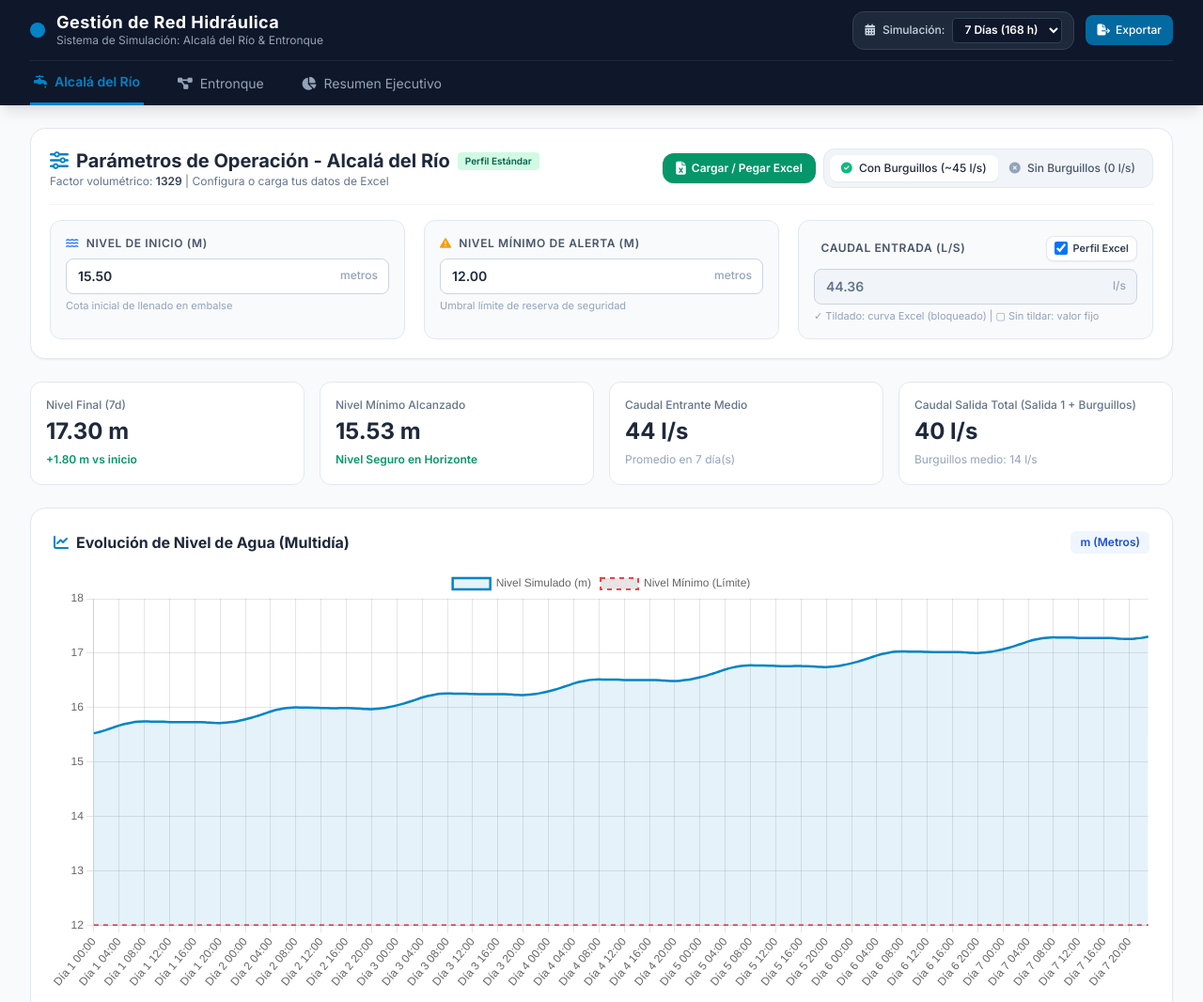
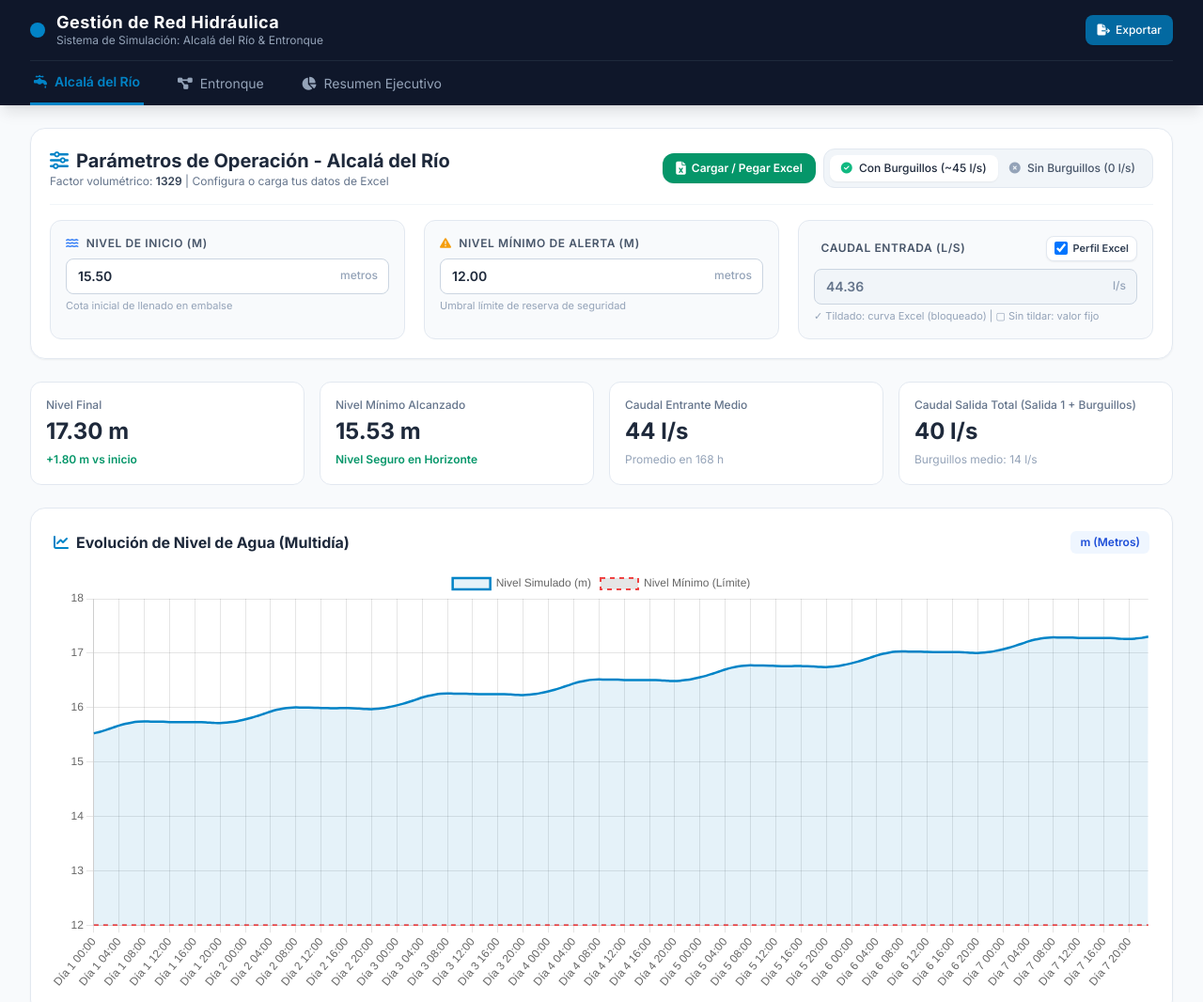
Before and after one commit to jesusmunzon/Autonomia_Depositos, a plain HTML site: page index.html in a window 1280 px wide. Shown: the top 1066 px of the page at 94% size. Drawn offline with nearby package versions, Linux system fonts and the light colour scheme; some icons are missing.

Commit message:
mas cositas

```diff
--- a/app.js
+++ b/app.js
@@ -24,7 +24,6 @@
         // Global State
         const state = {
             currentTab: 'alcala',
-            horizonDays: 7,
             alcala: {
                 burguillosOption: 'con',
                 useDefaultInlet: true,
@@ -36,6 +35,9 @@
                 salida1Profile: [...PATTERN_SALIDA_1_ALCALA],
                 burguillosProfile: [...PATTERN_BURGUILLOS],
                 factor: 1329,
+                maxHours: 168,
+                visibleHours: 168,
+                breachHour: -1,
                 simulation: []
             },
             entronque: {
@@ -47,6 +49,9 @@
                 entradaProfile: [...PATTERN_ENTRADA_ENTRONQUE_DEFAULT],
                 salida1Profile: [...PATTERN_SALIDA_1_ENTRONQUE],
                 factor: 1798,
+                maxHours: 168,
+                visibleHours: 168,
+                breachHour: -1,
                 simulation: []
             }
         };
@@ -107,37 +112,31 @@
             const isBurguillosActive = state.alcala.burguillosOption === 'con';
             const useExcelProfile = state.alcala.useDefaultInlet;
             const fixedInletVal = parseFloat(document.getElementById('alc-caudal-entrada').value) || 0;
-            const totalHours = 24 * state.horizonDays;
-            const labels = getTimeLabels(state.horizonDays);
+            const minNivel = parseFloat(state.alcala.nivelMinimo) || 0;
+            const maxHours = state.alcala.maxHours;
+            const labels = getTimeLabels(Math.ceil(maxHours / 24));
+            let breachHour = -1;
 
-            for (let i = 0; i < totalHours; i++) {
+            for (let i = 0; i < maxHours; i++) {
                 const hourOfDay = i % 24;
                 const dayNum = Math.floor(i / 24) + 1;
-
                 const entrada = useExcelProfile ? (state.alcala.entradaProfile[hourOfDay] ?? 44.36) : fixedInletVal;
                 const salida1 = state.alcala.salida1Profile[hourOfDay] ?? 29.9;
                 const burguillos = isBurguillosActive ? (state.alcala.burguillosProfile[hourOfDay] ?? 0) : 0;
                 const salidaTotal = salida1 + burguillos;
                 const netFlow = entrada - salidaTotal;
-
                 const nextNivel = ((netFlow * 3.6) + (currentNivel * factor)) / factor;
 
-                data.push({
-                    hora: labels[i],
-                    dayNum,
-                    hourOfDay,
-                    entrada,
-                    salida1,
-                    burguillos,
-                    salidaTotal,
-                    netFlow,
-                    nivel: nextNivel
-                });
-
+                if (breachHour === -1 && nextNivel <= minNivel) breachHour = i + 1;
+                data.push({ hora: labels[i], dayNum, hourOfDay, entrada, salida1, burguillos, salidaTotal, netFlow, nivel: nextNivel });
                 currentNivel = nextNivel;
             }
 
-            state.alcala.simulation = data;
+            let visibleHours = maxHours;
+            if (breachHour !== -1) visibleHours = Math.min(maxHours, Math.max(24, breachHour + 3));
+            state.alcala.visibleHours = visibleHours;
+            state.alcala.breachHour = breachHour;
+            state.alcala.simulation = data.slice(0, visibleHours);
         }
 
         // Hydraulic calculation engine for Entronque
@@ -147,35 +146,29 @@
             const factor = state.entronque.factor;
             const useExcelProfile = state.entronque.useDefaultInlet;
             const fixedInletVal = parseFloat(document.getElementById('ent-caudal-entrada').value) || 0;
-            const totalHours = 24 * state.horizonDays;
-            const labels = getTimeLabels(state.horizonDays);
+            const minNivel = parseFloat(state.entronque.nivelMinimo) || 0;
+            const maxHours = state.entronque.maxHours;
+            const labels = getTimeLabels(Math.ceil(maxHours / 24));
+            let breachHour = -1;
 
-            for (let i = 0; i < totalHours; i++) {
+            for (let i = 0; i < maxHours; i++) {
                 const hourOfDay = i % 24;
                 const dayNum = Math.floor(i / 24) + 1;
-
                 const entrada = useExcelProfile ? (state.entronque.entradaProfile[hourOfDay] ?? 48.5) : fixedInletVal;
                 const salida1 = state.entronque.salida1Profile[hourOfDay] ?? 30.0;
                 const netFlow = entrada - salida1;
-
                 const nextNivel = ((netFlow * 3.6) + (currentNivel * factor)) / factor;
 
-                data.push({
-                    hora: labels[i],
-                    dayNum,
-                    hourOfDay,
-                    entrada,
-                    salida1,
-                    burguillos: 0,
-                    salidaTotal: salida1,
-                    netFlow,
-                    nivel: nextNivel
-                });
-
+                if (breachHour === -1 && nextNivel <= minNivel) breachHour = i + 1;
+                data.push({ hora: labels[i], dayNum, hourOfDay, entrada, salida1, burguillos: 0, salidaTotal: salida1, netFlow, nivel: nextNivel });
                 currentNivel = nextNivel;
             }
 
-            state.entronque.simulation = data;
+            let visibleHours = maxHours;
+            if (breachHour !== -1) visibleHours = Math.min(maxHours, Math.max(24, breachHour + 3));
+            state.entronque.visibleHours = visibleHours;
+            state.entronque.breachHour = breachHour;
+            state.entronque.simulation = data.slice(0, visibleHours);
         }
 
         // Update UI for Alcalá
@@ -199,7 +192,7 @@
             const burguillosAvg = Math.round(sim.reduce((acc, s) => acc + s.burguillos, 0) / sim.length);
             const diffNivel = nivelFinal - state.alcala.nivelInicio;
 
-            document.getElementById('alc-label-nivel-final').innerText = `Nivel Final (${state.horizonDays}d)`;
+            document.getElementById('alc-label-nivel-final').innerText = 'Nivel Final';
             document.getElementById('alc-kpi-nivel-final').innerText = `${nivelFinal.toFixed(2)} m`;
 
             const diffEl = document.getElementById('alc-kpi-diff-nivel');
@@ -220,22 +213,10 @@
                 statusMinEl.className = 'text-xs font-semibold text-emerald-600';
             }
 
-            document.getElementById('alc-kpi-horizon-text').innerText = `Promedio en ${state.horizonDays} día(s)`;
+            document.getElementById('alc-kpi-horizon-text').innerText = `Promedio en ${state.alcala.visibleHours} h`;
             document.getElementById('alc-kpi-entrada-avg').innerText = `${entradaAvg} l/s`;
             document.getElementById('alc-kpi-salida-total').innerText = `${salidaTotalAvg} l/s`;
             document.getElementById('alc-kpi-burguillos-status').innerText = `Burguillos medio: ${state.alcala.burguillosOption === 'con' ? burguillosAvg + ' l/s' : '0 l/s'}`;
-
-            // Update badge for data source
-            const badge = document.getElementById('alc-data-source-badge');
-            if (badge) {
-                if (state.alcala.isCustomData) {
-                    badge.innerText = 'Excel / Datos Personalizados';
-                    badge.className = 'text-[10px] bg-indigo-100 text-indigo-800 px-2 py-0.5 rounded font-semibold';
-                } else {
-                    badge.innerText = 'Perfil Estándar';
-                    badge.className = 'text-[10px] bg-emerald-100 text-emerald-800 px-2 py-0.5 rounded font-semibold';
-                }
-            }
 
             updateAlcalaCharts();
         }
@@ -370,17 +351,6 @@
 
             document.getElementById('ent-kpi-entrada-avg').innerText = `${entradaAvg} l/s`;
             document.getElementById('ent-kpi-salida-avg').innerText = `${salidaAvg} l/s`;
-
-            const badge = document.getElementById('ent-data-source-badge');
-            if (badge) {
-                if (state.entronque.isCustomData) {
-                    badge.innerText = 'Excel / Datos Personalizados';
-                    badge.className = 'text-[10px] bg-indigo-100 text-indigo-800 px-2 py-0.5 rounded font-semibold';
-                } else {
-                    badge.innerText = 'Perfil Estándar';
-                    badge.className = 'text-[10px] bg-emerald-100 text-emerald-800 px-2 py-0.5 rounded font-semibold';
-                }
-            }
 
             updateEntronqueCharts();
         }
@@ -770,13 +740,6 @@
             closeExcelModal();
         }
 
-        function changeGlobalHorizon(val) {
-            state.horizonDays = parseInt(val, 10) || 1;
-            if (state.currentTab === 'alcala') updateAlcalaUI();
-            else if (state.currentTab === 'entronque') updateEntronqueUI();
-            else if (state.currentTab === 'resumen') updateResumenUI();
-        }
-
         function switchTab(tab) {
             state.currentTab = tab;
 
--- a/index.html
+++ b/index.html
@@ -34,17 +34,6 @@
                     </div>
                 </div>
                 <div class="flex items-center space-x-3">
-                    <div class="flex items-center bg-slate-800 text-xs px-3 py-1.5 rounded-xl border border-slate-700 text-slate-300">
-                        <i class="fa-solid fa-calendar-days text-brand-400 mr-2"></i>
-                        <span class="mr-2 font-medium hidden sm:inline">Simulación:</span>
-                        <select id="select-horizon-global" onchange="changeGlobalHorizon(this.value)" class="bg-slate-900 border border-slate-700 rounded px-2 py-1 text-white font-semibold focus:outline-none focus:ring-1 focus:ring-brand-500">
-                            <option value="1">1 Día (24 h)</option>
-                            <option value="2">2 Días (48 h)</option>
-                            <option value="3">3 Días (72 h)</option>
-                            <option value="5">5 Días (120 h)</option>
-                            <option value="7" selected>7 Días (168 h)</option>
-                        </select>
-                    </div>
                     <button onclick="exportSummaryPDF()" class="bg-brand-600 hover:bg-brand-500 text-white text-xs px-3 py-2 rounded-lg transition-all flex items-center font-medium shadow-sm">
                         <i class="fa-solid fa-file-export mr-1.5"></i> Exportar
                     </button>
@@ -82,7 +71,6 @@
                             <h2 class="text-xl font-bold text-slate-800 flex items-center">
                                 <i class="fa-solid fa-sliders text-brand-500 mr-2"></i> Parámetros de Operación - Alcalá del Río
                             </h2>
-                            <span id="alc-data-source-badge" class="text-[10px] bg-emerald-100 text-emerald-800 px-2 py-0.5 rounded font-semibold">Perfil Estándar</span>
                         </div>
                         <p class="text-xs text-slate-500">Factor volumétrico: <span class="font-semibold text-slate-700">1329</span> | Configura o carga tus datos de Excel</p>
                     </div>
@@ -215,7 +203,6 @@
                             <h2 class="text-xl font-bold text-slate-800 flex items-center">
                                 <i class="fa-solid fa-sliders text-indigo-500 mr-2"></i> Parámetros de Operación - Entronque
                             </h2>
-                            <span id="ent-data-source-badge" class="text-[10px] bg-emerald-100 text-emerald-800 px-2 py-0.5 rounded font-semibold">Perfil Estándar</span>
                         </div>
                         <p class="text-xs text-slate-500">Factor volumétrico: <span class="font-semibold text-slate-700">1798</span> | Sin derivación Burguillos</p>
                     </div>
```
